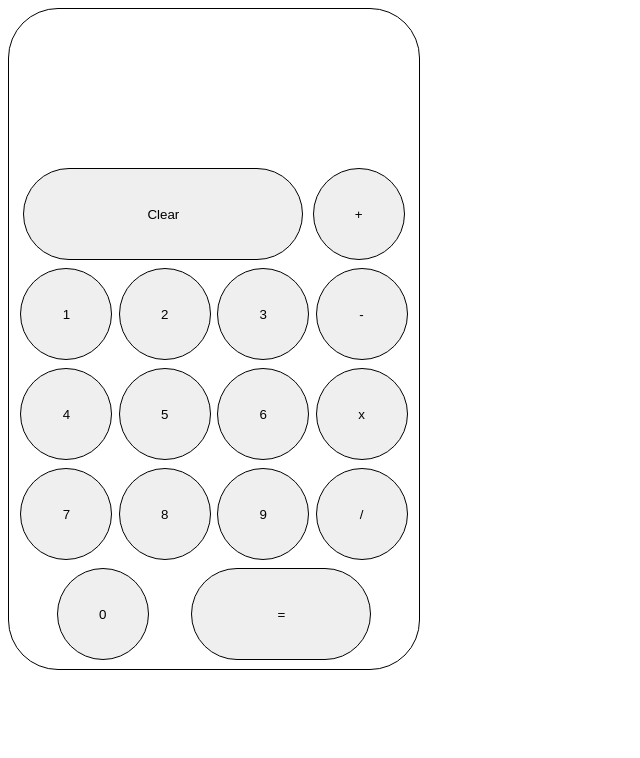
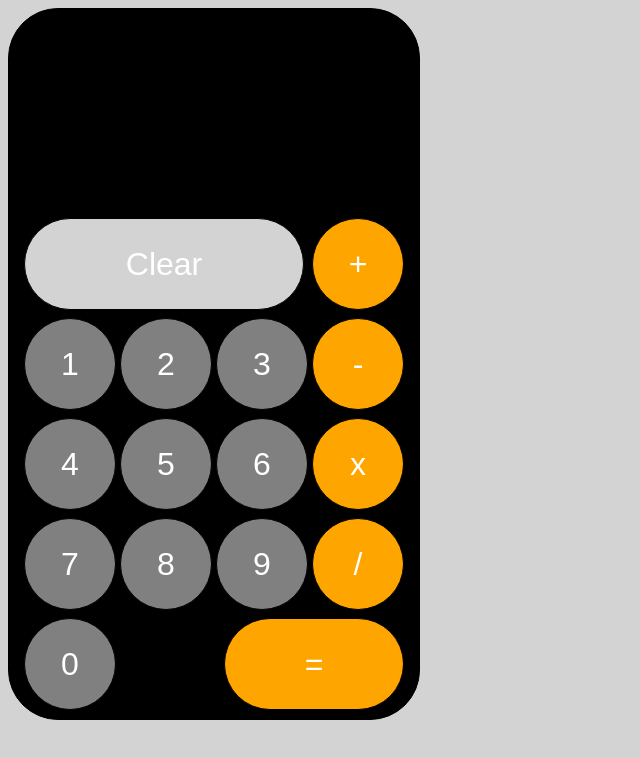
Before and after one commit to slyalchemist/simple-calculator, a plain HTML site: page index.html in a window 1280 px wide. Shown: the whole page, without its empty margins (0-640 px from the left). Drawn offline with Linux system fonts and the light colour scheme.

Commit message:
Improve styling

```diff
--- a/script.js
+++ b/script.js
@@ -72,7 +72,7 @@ disp.forEach((button) => {
         }
         else if(buttonClass == "operate"){
             compileNumbers();
-            if(numberInput[1] == "undefined"){
+            if(numberInput[0] == "undefined" && numberInput[1] == "undefined"){
                 currentDisplay.textContent = "Not enough info!";
                 clearStorage();
             }
--- a/styles.css
+++ b/styles.css
@@ -1,28 +1,45 @@
+html, button{
+    color: white;
+    font-family: sans-serif;
+    font-size: 32px;
+    font-style: bold;
+    background-color: lightgray;
+}
+
 .container{
     width: 400px;
-    height: 650px;
+    height: 700px;
     display: flex;
     flex-direction: column;
+    justify-content: center;
+    align-items: center;
     border-radius: 50px;
     border: 1px solid black;
     padding: 5px;
+    background-color: black;
 }
 
 .display{
-    width: 100%;
-    height: 150px;
+    width: 95%;
+    height: 200px;
+    display: flex;
+    justify-content: flex-end;
+    align-items: last baseline;
+    font-size: 64px;
+    font-style: bolder;
 }
 
 .buttons{
-    width: 100%;
+    width: 95%;
     display: flex;
     flex-direction: column;
+    justify-content: center;
 }
 
 .row{
     height: 100px;
     display: flex;
-    justify-content: space-evenly;
+    justify-content: space-between;
     align-items: center;
 }
 
@@ -44,8 +61,19 @@ button{
     width: 280px;
 }
 
-.display{
-    display: flex;
-    justify-content: flex-end;
-    align-items: center;
+.number{
+    background-color: grey;
 }
+
+.operator, .operate{
+    background-color: orange;
+}
+
+.clear{
+    background-color: lightgrey;
+    margin-right: auto;
+}
+
+.operate{
+    margin-left: auto;
+}
```
